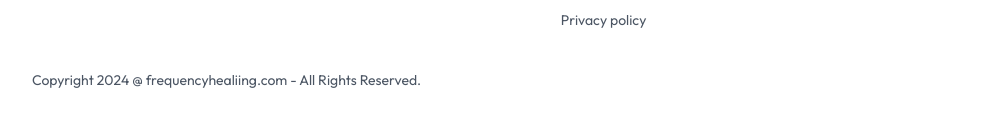
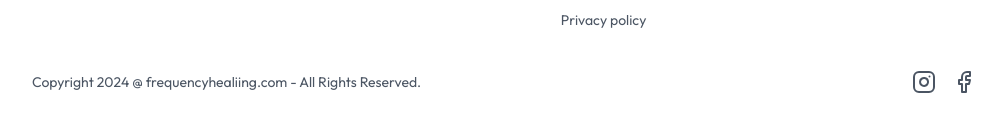
Before and after one commit to omkar2711/AuraWellness, a React (Vite) app: page /terms-and-conditions in a window 1280 px wide. Shown: the part 2043-2174 px from the top of the page, without its empty margins (136-1143 px from the left). Built offline with nearby package versions, Linux system fonts and the light colour scheme; no server answers.

Commit message:
socail media

```diff
--- a/src/components/Footer.jsx
+++ b/src/components/Footer.jsx
@@ -77,15 +77,24 @@ const Footer = () => {
         <p className="text-sm text-gray-600">
           Copyright 2024 @ frequencyhealiing.com - All Rights Reserved.
         </p>
-        {/* <div className="flex gap-4">
+         <div className="flex gap-4">
           <a
-            href=" https://www.instagram.com/frequencyhealiing/"
+            href="https://www.instagram.com/frequencyhealiing2025"
             target="_blank"
             rel="noopener noreferrer"
             className="text-gray-600 hover:text-[#E4405F] transition-colors"
           >
             <Instagram className="w-6 h-6" />
           </a>
+              <a
+            href="https://www.facebook.com/profile.php?id=61573932925255"
+            target="_blank"
+            rel="noopener noreferrer"
+            className="text-gray-600 hover:text-[#4267B2] transition-colors"
+          >
+            <Facebook className="w-6 h-6" />
+          </a>
+      {/*
           <a
             href=" https://www.youtube.com/@FrequencyHealiing"
             target="_blank"
@@ -109,16 +118,8 @@ const Footer = () => {
             className="text-gray-600 hover:text-[#1DA1F2] transition-colors"
           >
             <Twitter className="w-6 h-6" />
-          </a>
-          <a
-            href="https://www.facebook.com/profile.php?id=61573061957517"
-            target="_blank"
-            rel="noopener noreferrer"
-            className="text-gray-600 hover:text-[#4267B2] transition-colors"
-          >
-            <Facebook className="w-6 h-6" />
-          </a>
-        </div> */}
+          </a>*/}
+        </div>
       </div>
     </div>
   );
```
